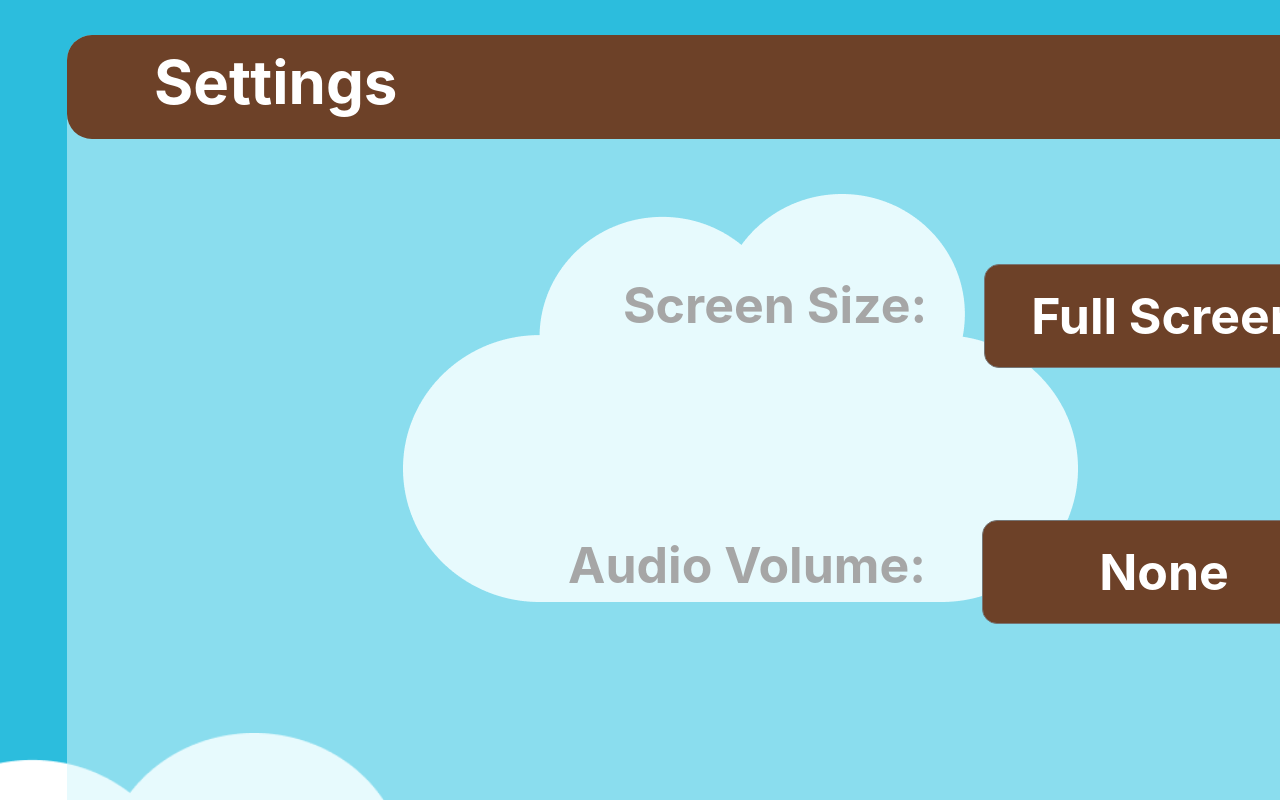
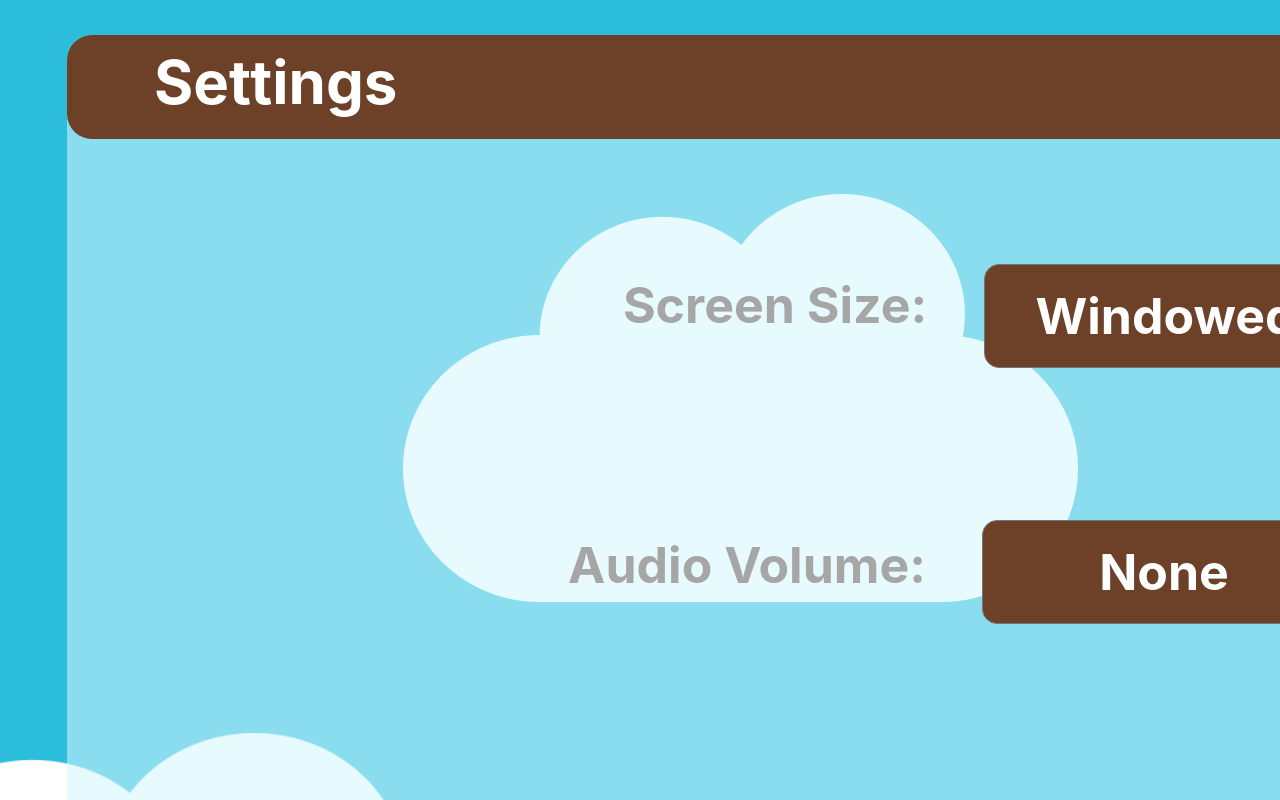
Before and after one commit to uwohci23/Group4, a website: page src/settings_screen.html in a window 1280 px wide. Shown: the top 800 px of the page. Drawn offline with Linux system fonts and the light colour scheme.

Commit message:
Update settings_screen.html

```diff
--- a/src/settings_screen.html
+++ b/src/settings_screen.html
@@ -51,8 +51,8 @@
 
              <div id="window_dropdown">
                 <select id="screen">
-                        <option id="_1280_x_720" value="0">Full Screen</option>
-                        <option id="_1920_x_1080" value="1">Windowed</option>
+                        <option id="_1280_x_720" value="0">Windowed</option>
+                        <option id="_1920_x_1080" value="1">Full Screen</option>
                 </select>
 
              </div>
```
